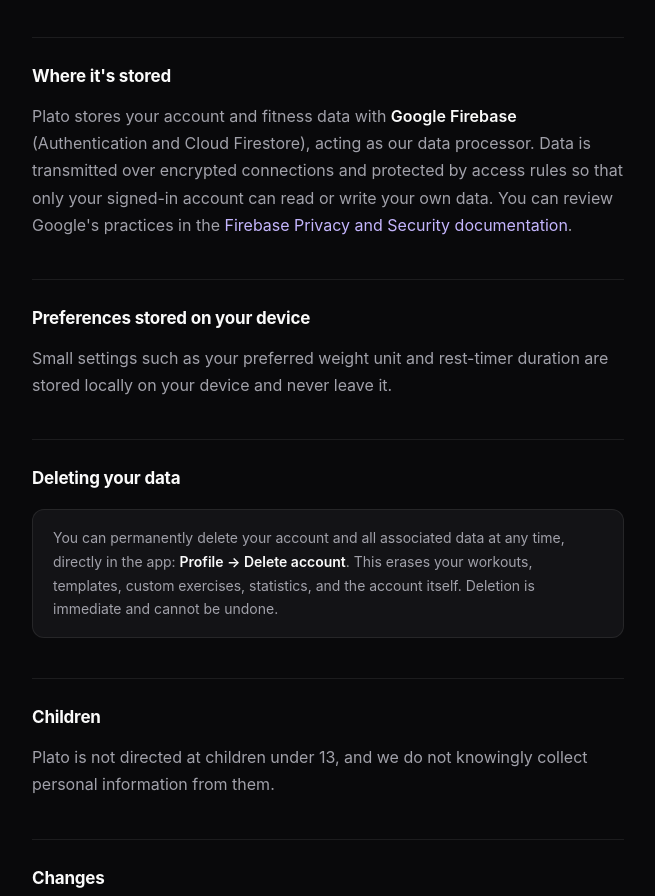
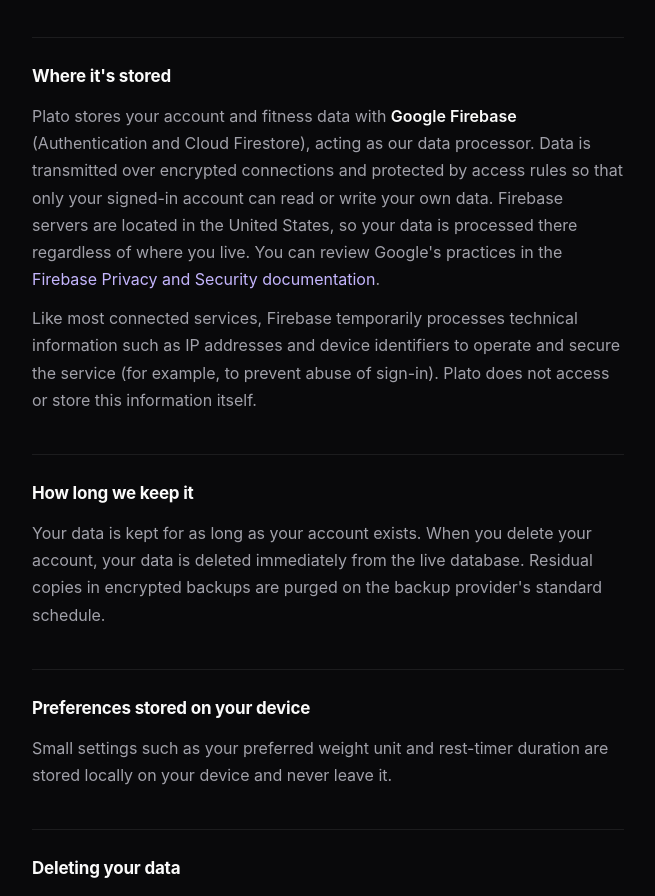
Before and after one commit to BraydenRic/Plato, a website: page docs/index.html in a window 1280 px wide. Shown: the part 811-1707 px from the top of the page, without its empty margins (312-967 px from the left). Drawn offline with Linux system fonts and the light colour scheme.

Commit message:
Privacy policy: Firebase technical data and retention

```diff
--- a/docs/index.html
+++ b/docs/index.html
@@ -80,9 +80,21 @@
   <strong>Google Firebase</strong> (Authentication and Cloud Firestore), acting
   as our data processor. Data is transmitted over encrypted connections and
   protected by access rules so that only your signed-in account can read or
-  write your own data. You can review Google's practices in the
+  write your own data. Firebase servers are located in the United States, so
+  your data is processed there regardless of where you live. You can review
+  Google's practices in the
   <a href="https://firebase.google.com/support/privacy">Firebase Privacy and
   Security documentation</a>.</p>
+  <p>Like most connected services, Firebase temporarily processes technical
+  information such as IP addresses and device identifiers to operate and
+  secure the service (for example, to prevent abuse of sign-in). Plato does
+  not access or store this information itself.</p>
+
+  <h2>How long we keep it</h2>
+  <p>Your data is kept for as long as your account exists. When you delete
+  your account, your data is deleted immediately from the live database.
+  Residual copies in encrypted backups are purged on the backup provider's
+  standard schedule.</p>
 
   <h2>Preferences stored on your device</h2>
   <p>Small settings such as your preferred weight unit and rest-timer duration
```
